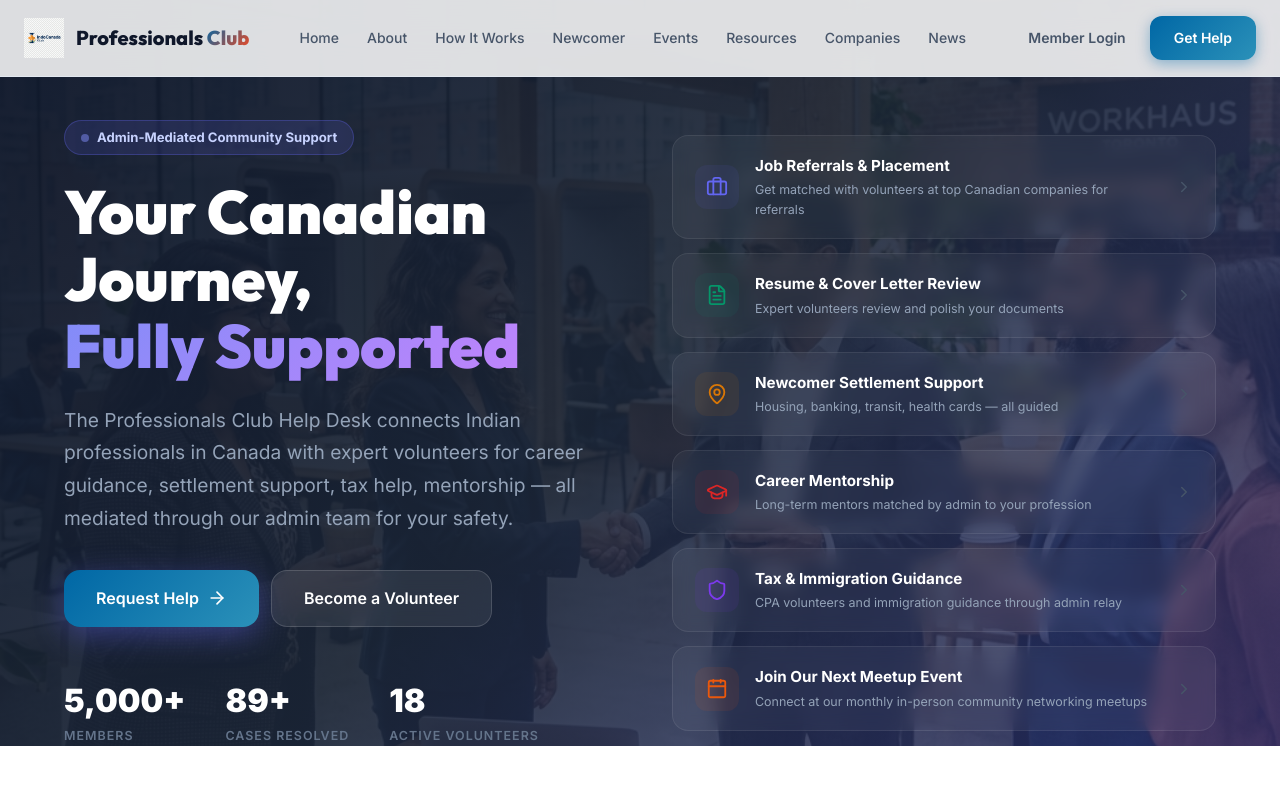
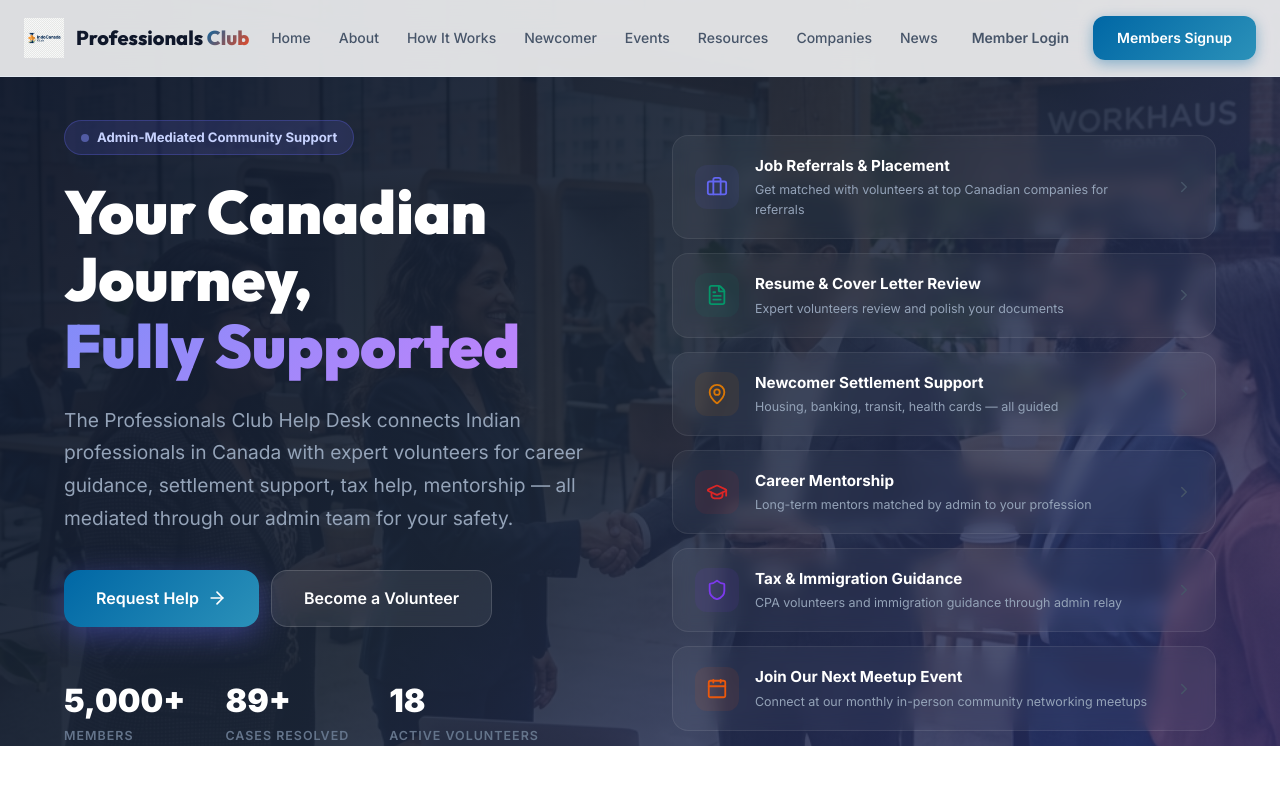
Before and after one commit to uditguptaca/professionalsclub, a Next.js app: page / in a window 1280 px wide. Shown: the top 800 px of the page. Built offline with nearby package versions, Linux system fonts and the light colour scheme.

Commit message:
Update Navbar CTA button text from Get Help to Members Signup

```diff
--- a/src/components/shared/Navbar.tsx
+++ b/src/components/shared/Navbar.tsx
@@ -26,7 +26,7 @@
 
         <div className="navbar-actions">
           <Link href="/portal/auth" className="btn btn-ghost">Member Login</Link>
-          <Link href="/portal/auth" className="btn btn-primary">Get Help</Link>
+          <Link href="/portal/auth" className="btn btn-primary">Members Signup</Link>
           <button className="navbar-mobile-toggle" onClick={() => setMobileOpen(!mobileOpen)}>
             {mobileOpen ? '✕' : '☰'}
           </button>
```
